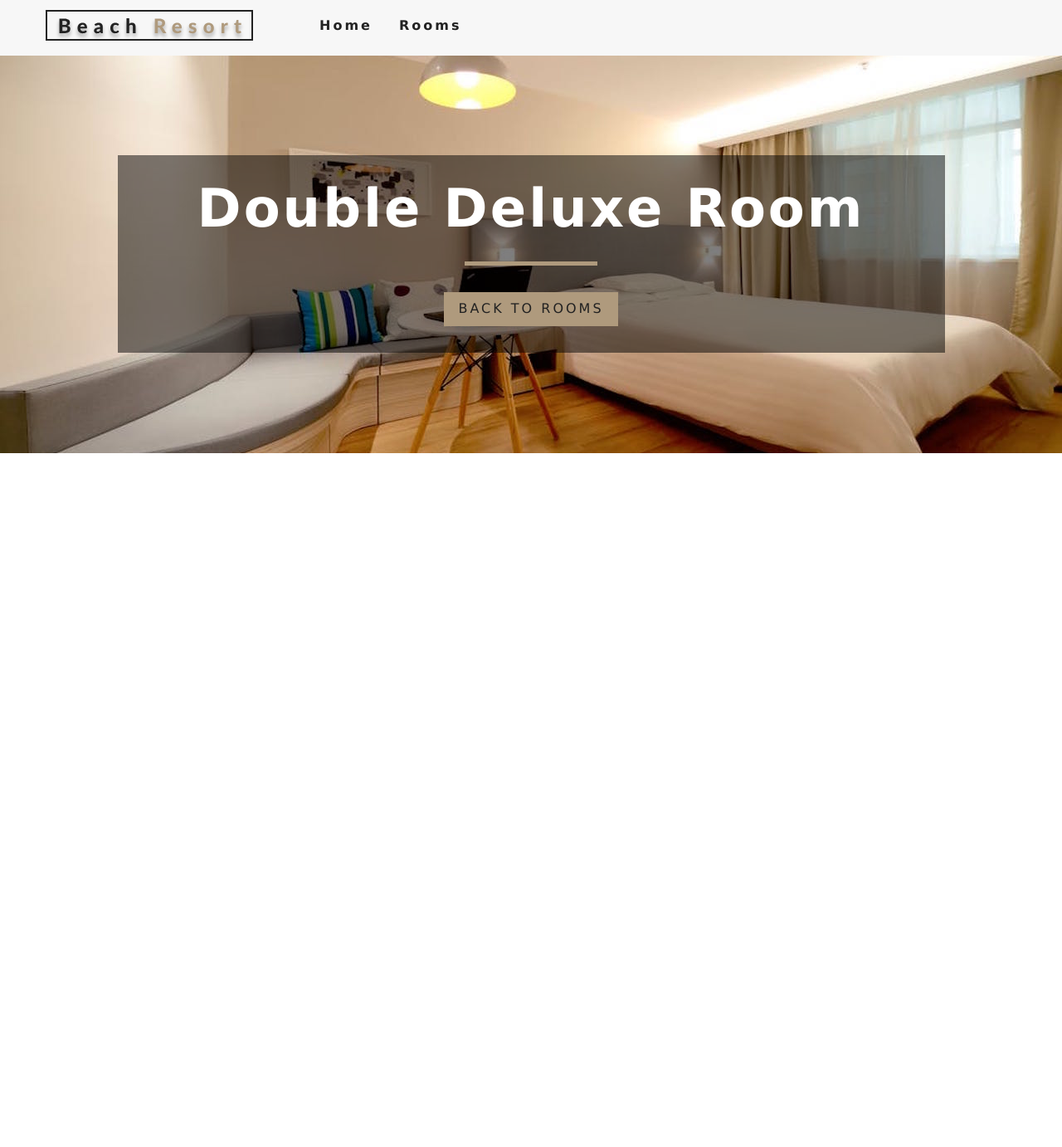
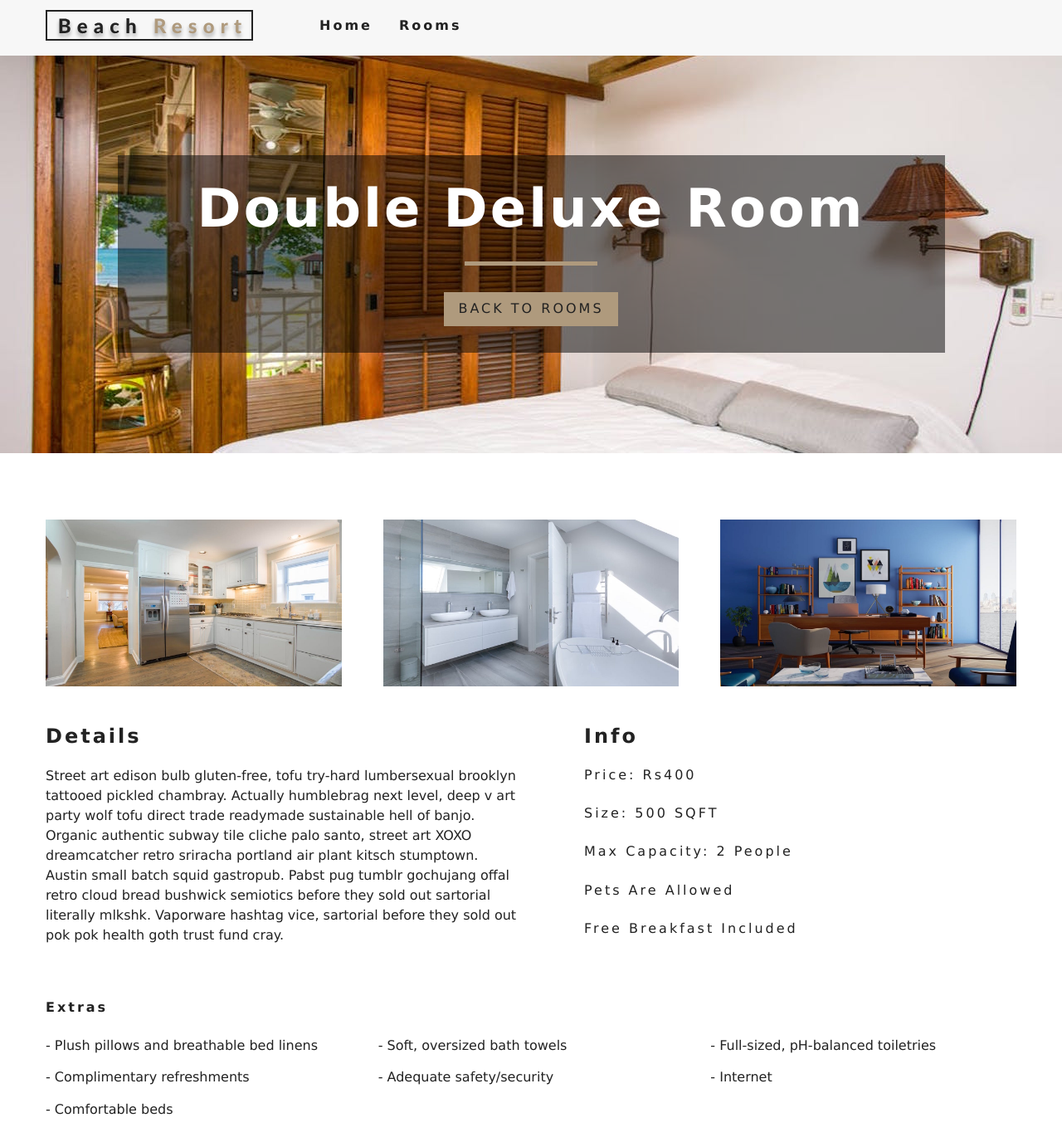
Before and after one commit to Subin-Panta/Hotel-reservation-using-react, a React (Create React App) app: page /rooms/double-deluxe in a window 1280 px wide. Shown: the top 1382 px of the page at 83% size. Before the commit the page ends 800 px from the top, so only its background shows below. Built offline with nearby package versions, Linux system fonts and the light colour scheme.

Commit message:
added styled hero for dynamuc background image rendering and added details to the pages of rooms

```diff
--- a/src/components/Room.js
+++ b/src/components/Room.js
@@ -2,6 +2,7 @@ import React from 'react'
 import { Link } from "react-router-dom"
 import defaultImg from "../images/room-1.jpeg"
 import PropTypes from 'prop-types'
+import RoomsContainer from '../components/RoomsContainer'
 export default function Room({room}) {
     const {name,slug,images,price}=room;
     return (
--- /dev/null
+++ b/src/components/RoomsContainer.js
@@ -0,0 +1,17 @@
+import React ,{ useContext } from 'react'
+import RoomsFilter from "./RoomsFilter.js"
+import RoomsList from "./RoomsList.js"
+import {RoomContext} from '../Context'
+import Loading from './loading'
+
+export default function RoomsContainer() {
+    const {loading,sortedRooms,rooms} = useContext(RoomContext)
+    console.log(value)
+    return (
+        <div>
+            Hello RoomsContainer here
+            <RoomsFilter />
+            <RoomsList />
+        </div>
+    )
+}
--- /dev/null
+++ b/src/components/RoomsFilter.js
@@ -0,0 +1,9 @@
+import React from 'react'
+
+export default function RoomsFilter() {
+    return (
+        <div>
+            RoomsFilter
+        </div>
+    )
+}
--- /dev/null
+++ b/src/components/RoomsList.js
@@ -0,0 +1,9 @@
+import React from 'react'
+
+export default function RoomsList() {
+    return (
+        <div>
+            RoomsList
+        </div>
+    )
+}
--- /dev/null
+++ b/src/components/StyledHero.js
@@ -0,0 +1,12 @@
+import styled from 'styled-components'
+import defaultImg from '../images/room-1.jpeg'
+
+const StyledHero= styled.header`
+min-height: 60vh;
+background: url(${props => props.img? props.img: defaultImg}) center/cover no-repeat;
+display: flex;
+align-items: center;
+justify-content: center;
+`
+
+export default StyledHero;
--- a/src/data.js
+++ b/src/data.js
@@ -145,7 +145,7 @@ export default [
       breakfast: false,
       featured: false,
       description:
-        "Street art edison bulb gluten-free, tofu try-hard lumbersexual brooklyn tattooed pickled chambray. Actually humblebrag next level, deep v art party wolf tofu direct trade readymade sustainable hell of banjo. Organic authentic subway tile cliche palo santo, street art XOXO dreamcatcher retro sriracha portland air plant kitsch stumptown. Austin small batch squid gastropub. Pabst pug tumblr gochujang offal retro cloud bread bushwick semiotics before they sold out sartorial literally mlkshk. Vaporware hashtag vice, sartorial before they sold out pok pok health goth trust fund cray.",
+        "An essay is generally a short piece of writing outlining the writer’s perspective or story. It is often considered synonymous with a story or a paper or an article. Essays can be formal as well as informal. Formal essays are generally academic in nature and tackle serious topics. We will be focusing on informal essays which are more personal and often have humorous elements",
       extras: [
         "Plush pillows and breathable bed linens",
         "Soft, oversized bath towels",
--- a/src/pages/Home.js
+++ b/src/pages/Home.js
@@ -12,6 +12,7 @@ const Home= () => {
         </Hero>
         <Services />
         <FeaturedRooms />
+
         </React.Fragment>
     )
 }
--- a/src/pages/Rooms.js
+++ b/src/pages/Rooms.js
@@ -2,11 +2,15 @@ import React from 'react'
 import Hero from '../components/Hero'
 import Banner from '../components/Banner'
 import {Link} from 'react-router-dom'
+import RoomsContainer from '../components/RoomsContainer'
 const Rooms = () =>{
 return(
+    <React.Fragment>
     <Hero hero="roomsHero">
        <Banner title= "Rooms" ><Link to="/" className="btn-primary" >Return Home</Link></Banner>
     </Hero>
+    <RoomsContainer />
+    </React.Fragment>
 )
 }
 export default Rooms
--- a/src/pages/SingleRoom.js
+++ b/src/pages/SingleRoom.js
@@ -1,16 +1,15 @@
 import React, { Component } from 'react'
-import defaultBcg from '../images/room-2.jpeg'
 import Hero from "../components/Hero"
 import Banner from "../components/Banner"
 import {Link} from "react-router-dom"
 import {RoomContext} from "../Context"
+import StyledHero from "../components/StyledHero"
 export default class SingleRoom extends Component{
     constructor(props){
         super(props)
         this.state ={
             slug: this.props.match.params.slug,
-            defaultBcg
-        }
+            }
     }
     static contextType= RoomContext;
     render(){
@@ -25,14 +24,56 @@ export default class SingleRoom extends Component{
 
             )
         }
-        const {name,description,capacity,size,price,extras,breakfast,pets,images}= room
+        const {name,
+            description,
+            capacity,
+            size,
+            price,
+            extras,
+            breakfast,
+            pets,
+            images
+        }= room
+        const [mainImg,...defaultImg]=images
+
         return(
-        <Hero hero="roomsHero">
-            <Banner title={name + ' room'}>
-                <Link to="/rooms" className="btn-primary">Back to Rooms</Link>
-            </Banner>
-
-        </Hero>
+            <React.Fragment>
+                <StyledHero img={mainImg}>
+                    <Banner title={name + ' room'}>
+                        <Link to="/rooms" className="btn-primary">Back to Rooms</Link>
+                    </Banner>
+                </StyledHero>
+                <section className="single-room">
+                    <div className="single-room-images">
+                     {defaultImg.map((item,index) => {
+                         return <img src={item} key={index} alt={name} />
+                     })}
+                    </div>
+                    <div className="single-room-info">
+                        <article className="desc">
+                            <h3>details</h3>
+                            <p>{description}</p>
+                        </article>
+                        <article className="info">
+                            <h3>Info</h3>
+                            <h6>price: Rs{price}</h6>
+                            <h6>size: {size} SQFT</h6>
+                            <h6>Max capacity: {capacity>1? capacity+" People" : capacity+" Person"}</h6>
+                            <h6>{pets? "Pets are allowed" : "No Pets Allowed"}</h6>
+                            <h6>{breakfast && "free breakfast included"}</h6>
+                        </article>
+                    </div>
+                </section>
+                <section className="room-extras">
+                    <h6>extras</h6>
+                    <ul className="extras">
+                        {extras.map((item,index) => {
+                            return <li key={index}> - {item}</li>
+                        }
+                        )}
+                    </ul>
+                </section>
+            </React.Fragment>
     )
     }
 }
```
